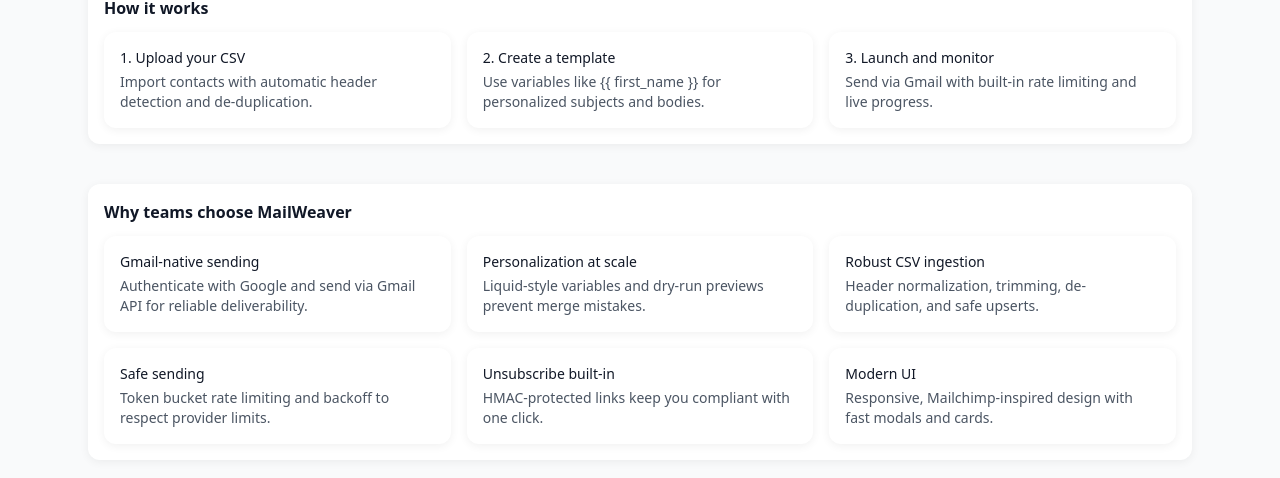
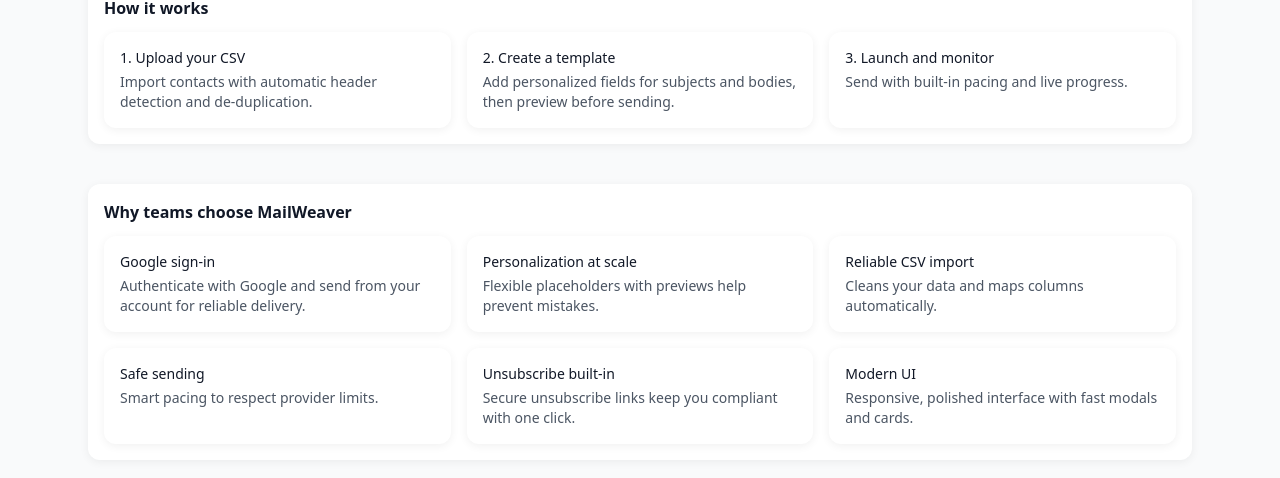
Before and after one commit to farzanfa/bulk-mail-app, a Next.js app: page /why-us in a window 1280 px wide. Shown: the part 235-713 px from the top of the page. Built offline with nearby package versions, Linux system fonts and the light colour scheme; no server answers.

Commit message:
chore: push pending changes

```diff
--- a/app/about/page.tsx
+++ b/app/about/page.tsx
@@ -14,7 +14,7 @@ export default function AboutPage() {
         <div>
           <h2 className="text-lg font-semibold mb-2">What you can do</h2>
           <ul className="list-disc pl-5 space-y-1 text-gray-700">
-            <li>Sign in with your Google account and send campaigns using Gmail.</li>
+            <li>Sign in with your Google account and send campaigns from your account.</li>
             <li>Create reusable templates with variables for personalized emails.</li>
             <li>Upload CSV files and manage recipients grouped by each upload.</li>
             <li>Run campaigns in the background with automatic pacing and retries.</li>
--- a/app/home/HomeClient.tsx
+++ b/app/home/HomeClient.tsx
@@ -7,7 +7,7 @@ export default function HomeClient() {
   const taglines = useMemo(() => [
     'Create beautiful email campaigns',
     'Personalize at scale with CSV variables',
-    'Send reliably with Gmail OAuth',
+    'Sign in securely with Google OAuth',
     'Track progress in real-time'
   ], []);
   const [taglineIndex, setTaglineIndex] = useState(0);
@@ -48,7 +48,7 @@ export default function HomeClient() {
   }, []);
 
   const testimonials = useMemo(() => [
-    { name: 'Growth Lead, DTC brand', quote: 'We reached 25k subscribers in under an hour with Gmail send. Zero deliverability issues.' },
+    { name: 'Growth Lead, DTC brand', quote: 'We reached 25k subscribers in under an hour. Zero deliverability issues.' },
     { name: 'Founder, SaaS', quote: 'Setup took minutes. Dry‑run caught a bad merge field before we sent to 3,400 users.' },
     { name: 'Lifecycle Marketer', quote: 'Loved the CSV → variables workflow. Non-technical teammates ran campaigns without help.' },
     { name: 'Ops Manager, SMB', quote: 'Pause/Resume and exportable reports made our compliance review painless.' }
@@ -75,10 +75,10 @@ export default function HomeClient() {
         <div className="text-center text-xs text-gray-500 mb-3">Trusted by teams using</div>
         <div className="overflow-hidden marquee marquee-mask">
           <div className="marquee-track">
-            {['Notion','Figma','Linear','Vercel','Netlify','Next.js','Gmail','Zapier'].map((b) => (
+            {['Notion','Figma','Linear','Vercel','Netlify','Next.js','Zapier'].map((b) => (
               <span key={b} className="px-3 py-1.5 rounded-full border text-xs text-gray-700 bg-white hover:lift">{b}</span>
             ))}
-            {['Notion','Figma','Linear','Vercel','Netlify','Next.js','Gmail','Zapier'].map((b) => (
+            {['Notion','Figma','Linear','Vercel','Netlify','Next.js','Zapier'].map((b) => (
               <span key={`${b}-dup`} className="px-3 py-1.5 rounded-full border text-xs text-gray-700 bg-white hover:lift">{b}</span>
             ))}
           </div>
@@ -130,7 +130,7 @@ export default function HomeClient() {
           <Card className="p-4">
             <details>
               <summary className="cursor-pointer text-sm font-medium">Do I need a Google account?</summary>
-              <p className="text-sm text-gray-600 mt-2">Yes. MailWeaver uses Google OAuth and the Gmail API to send campaigns from your own account.</p>
+              <p className="text-sm text-gray-600 mt-2">Yes. MailWeaver uses Google OAuth to send campaigns from your own account.</p>
             </details>
           </Card>
           <Card className="p-4">
--- a/app/privacy/page.tsx
+++ b/app/privacy/page.tsx
@@ -12,14 +12,14 @@ export default function PrivacyPage() {
         <h2 className="text-lg font-semibold">Data we collect</h2>
         <ul className="list-disc pl-5 space-y-1 text-gray-700">
           <li>Account information: your Google email and basic profile when you sign in.</li>
-          <li>Google tokens: refresh/access tokens required to send email via Gmail on your behalf (stored encrypted at rest).</li>
+          <li>Google tokens: refresh/access tokens required to send email on your behalf (stored encrypted at rest).</li>
           <li>Campaign and template content that you create.</li>
           <li>Recipient data that you upload (e.g., CSV columns such as <code>email</code>, <code>first_name</code>).</li>
           <li>Operational logs and metadata for reliability and security.</li>
         </ul>
 
-        <h2 className="text-lg font-semibold">Google and Gmail access</h2>
-        <p className="text-gray-700">We use Google OAuth solely to allow you to send email using your Gmail account. We request the following scopes:</p>
+        <h2 className="text-lg font-semibold">Google access</h2>
+        <p className="text-gray-700">We use Google OAuth solely to allow you to send email using your own account. We request the following scopes:</p>
         <ul className="list-disc pl-5 space-y-1 text-gray-700">
           <li><code>https://www.googleapis.com/auth/gmail.send</code> (send email)</li>
           <li><code>openid</code>, <code>email</code>, <code>profile</code> (sign-in)</li>
@@ -34,7 +34,7 @@ export default function PrivacyPage() {
         <h2 className="text-lg font-semibold">How we use data</h2>
         <ul className="list-disc pl-5 space-y-1 text-gray-700">
           <li>To authenticate your account and operate MailWeaver features.</li>
-          <li>To render templates with your uploaded variables and send your campaigns via Gmail.</li>
+          <li>To render templates with your uploaded variables and send your campaigns.</li>
           <li>To provide delivery status, logs, and basic analytics.</li>
         </ul>
 
@@ -55,16 +55,16 @@ export default function PrivacyPage() {
         <h2 className="text-lg font-semibold">Data sharing</h2>
         <p className="text-gray-700">We do not sell your data. Limited sharing occurs with infrastructure providers strictly to operate the service:</p>
         <ul className="list-disc pl-5 space-y-1 text-gray-700">
-          <li>Hosting and build: Vercel</li>
-          <li>Database: Neon (Postgres)</li>
-          <li>Key-value store: Upstash</li>
-          <li>Blob storage: Vercel Blob</li>
+          <li>Cloud hosting and build</li>
+          <li>Managed Postgres database</li>
+          <li>Managed key-value store</li>
+          <li>Managed object storage</li>
         </ul>
-        <p className="text-gray-700">These subprocessors are bound by their own security and privacy commitments.</p>
+        <p className="text-gray-700">Our subprocessors are bound by security and privacy commitments appropriate to their services.</p>
 
         <h2 className="text-lg font-semibold">Your choices</h2>
         <ul className="list-disc pl-5 space-y-1 text-gray-700">
-          <li>Revoke Gmail access at any time from your Google Account permissions.</li>
+          <li>Revoke Google access at any time from your Google Account permissions.</li>
           <li>Delete uploads, contacts, campaigns, and templates in the app.</li>
           <li>Contact us to request account deletion.</li>
         </ul>
--- a/app/terms/page.tsx
+++ b/app/terms/page.tsx
@@ -18,7 +18,7 @@ export default function TermsPage() {
         <ul className="list-disc pl-5 space-y-1 text-gray-700">
           <li>You control the content of your messages and the recipient lists you upload.</li>
           <li>You must have a lawful basis and consent to contact recipients.</li>
-          <li>You will comply with Gmail and Google API policies when using Google integrations.</li>
+          <li>You will comply with applicable Google policies when using Google integrations.</li>
         </ul>
 
         <h2 className="text-lg font-semibold">Google policies</h2>
--- a/app/why-us/page.tsx
+++ b/app/why-us/page.tsx
@@ -16,11 +16,11 @@ export default function WhyUsPage() {
           </Card>
           <Card className="p-4">
             <div className="text-sm font-medium mb-1">2. Create a template</div>
-            <p className="text-sm text-gray-600">Use variables like {`{{ first_name }}`} for personalized subjects and bodies.</p>
+            <p className="text-sm text-gray-600">Add personalized fields for subjects and bodies, then preview before sending.</p>
           </Card>
           <Card className="p-4">
             <div className="text-sm font-medium mb-1">3. Launch and monitor</div>
-            <p className="text-sm text-gray-600">Send via Gmail with built-in rate limiting and live progress.</p>
+            <p className="text-sm text-gray-600">Send with built-in pacing and live progress.</p>
           </Card>
         </div>
       </Section>
@@ -28,28 +28,28 @@ export default function WhyUsPage() {
       <Section title="Why teams choose MailWeaver">
         <div className="grid grid-cols-1 sm:grid-cols-2 lg:grid-cols-3 gap-4">
           <Card className="p-4">
-            <div className="text-sm font-medium mb-1">Gmail-native sending</div>
-            <p className="text-sm text-gray-600">Authenticate with Google and send via Gmail API for reliable deliverability.</p>
+            <div className="text-sm font-medium mb-1">Google sign-in</div>
+            <p className="text-sm text-gray-600">Authenticate with Google and send from your account for reliable delivery.</p>
           </Card>
           <Card className="p-4">
             <div className="text-sm font-medium mb-1">Personalization at scale</div>
-            <p className="text-sm text-gray-600">Liquid-style variables and dry-run previews prevent merge mistakes.</p>
+            <p className="text-sm text-gray-600">Flexible placeholders with previews help prevent mistakes.</p>
           </Card>
           <Card className="p-4">
-            <div className="text-sm font-medium mb-1">Robust CSV ingestion</div>
-            <p className="text-sm text-gray-600">Header normalization, trimming, de-duplication, and safe upserts.</p>
+            <div className="text-sm font-medium mb-1">Reliable CSV import</div>
+            <p className="text-sm text-gray-600">Cleans your data and maps columns automatically.</p>
           </Card>
           <Card className="p-4">
             <div className="text-sm font-medium mb-1">Safe sending</div>
-            <p className="text-sm text-gray-600">Token bucket rate limiting and backoff to respect provider limits.</p>
+            <p className="text-sm text-gray-600">Smart pacing to respect provider limits.</p>
           </Card>
           <Card className="p-4">
             <div className="text-sm font-medium mb-1">Unsubscribe built-in</div>
-            <p className="text-sm text-gray-600">HMAC-protected links keep you compliant with one click.</p>
+            <p className="text-sm text-gray-600">Secure unsubscribe links keep you compliant with one click.</p>
           </Card>
           <Card className="p-4">
             <div className="text-sm font-medium mb-1">Modern UI</div>
-            <p className="text-sm text-gray-600">Responsive, Mailchimp-inspired design with fast modals and cards.</p>
+            <p className="text-sm text-gray-600">Responsive, polished interface with fast modals and cards.</p>
           </Card>
         </div>
       </Section>
```
